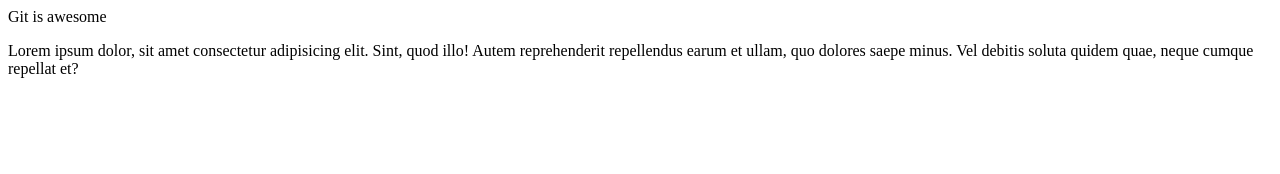
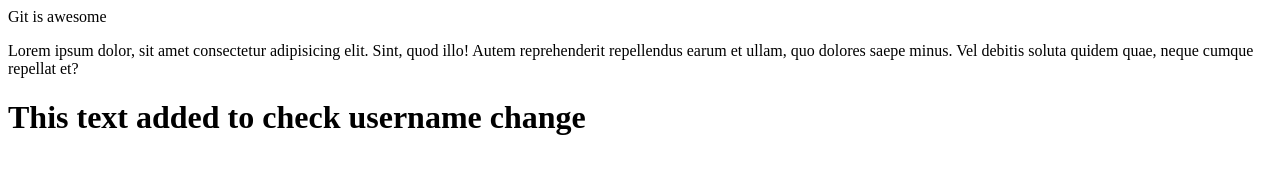
Before and after one commit to sportnix/gitProject, a plain HTML site: page index.html in a window 1280 px wide. Drawn offline with Linux system fonts and the light colour scheme.

Commit message:
Commit from new sportnix

```diff
--- a/index.html
+++ b/index.html
@@ -9,4 +9,5 @@
     <hi>Git is awesome</hi>
     <p>Lorem ipsum dolor, sit amet consectetur adipisicing elit. Sint, quod illo! Autem reprehenderit repellendus earum et ullam, quo dolores saepe minus. Vel debitis soluta quidem quae, neque cumque repellat et?</p>
 </body>
+<h1>This text added to check username change</h1>
 </html>
```
